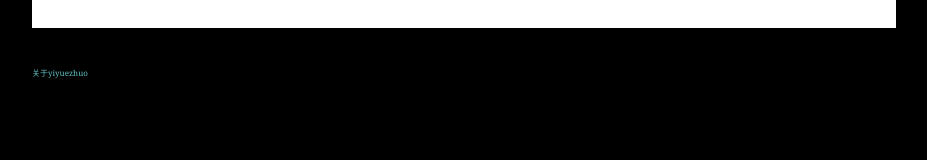
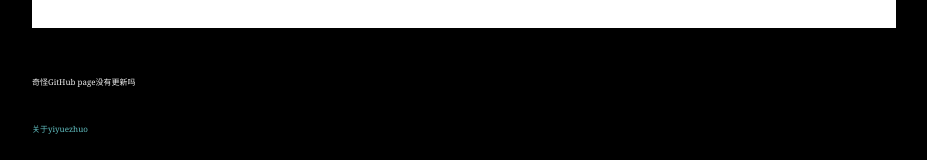
Before and after one commit to yiyuezhuo/yiyuezhuo.github.io, a plain HTML site: page index.html in a window 1280 px wide. Shown: the part 2917-3077 px from the top of the page, without its empty margins (272-1199 px from the left). Before the commit the page ends 3025 px from the top, so only its background shows below. Drawn offline with Linux system fonts and the light colour scheme.

Commit message:
index.html can't update
I try change it on web for update.

```diff
--- a/index.html
+++ b/index.html
@@ -30,7 +30,7 @@
 <p>主要就是试图把IPython Notebook里的Markdown功能拿出来，不用每次开都启动半天服务器。。同时做到极简化，不过还是自带了十几个Markdown样式</p>
 <a href="app/mini_markdown/index.html">the app</a><br>
 <img src="static/p4.png"><br><br><br>
-
+<p style="font-size:50%">奇怪GitHub page没有更新吗</p>
 <a href="blog/index.html" style="font-size:50%">关于yiyuezhuo</a>
 
 </body>
```
